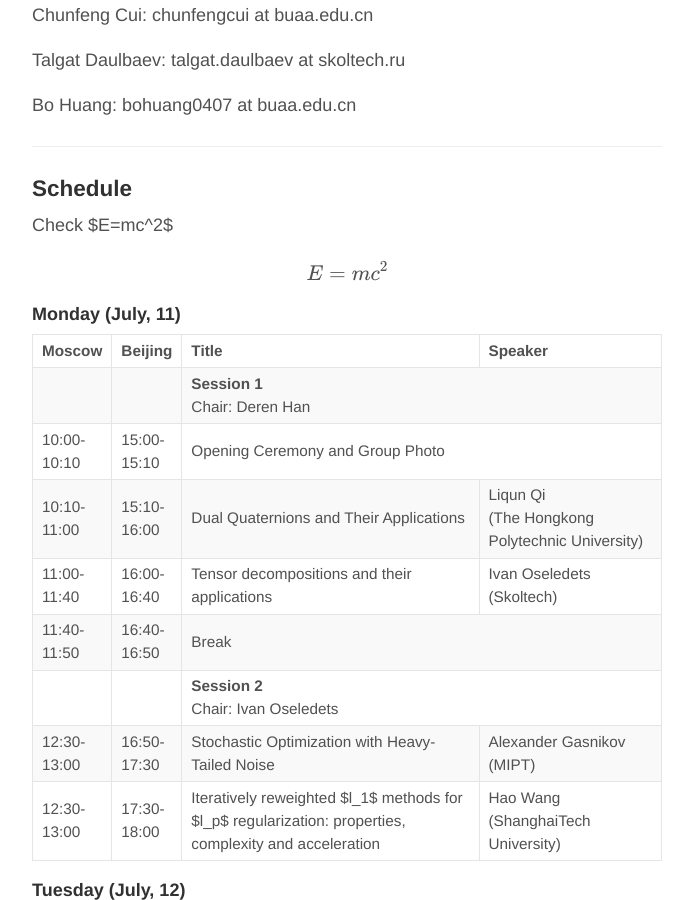
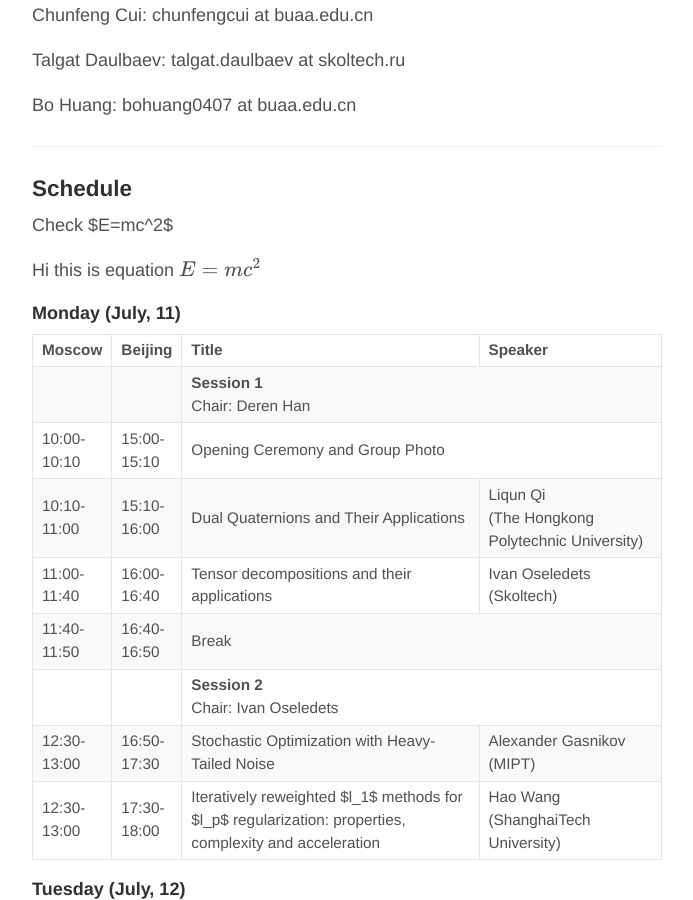
Before and after one commit to Daulbaev/Daulbaev.github.io, a Jekyll site: the page built from _posts/2022-07-09-about.md, in a window 1280 px wide and 900 px high, scrolled down 1310 px. Shown: the whole window, without its empty margins (293-986 px from the left). Built offline with Jekyll 4.4.1, drawn with Linux system fonts in a browser that asks for light colours.

Commit message:
Update 2022-07-09-about.md

```diff
--- a/_posts/2022-07-09-about.md
+++ b/_posts/2022-07-09-about.md
@@ -55,7 +55,7 @@ Bo Huang: bohuang0407 at buaa.edu.cn
 
 Check $E=mc^2$
 
-$$E=mc^2$$
+Hi this is equation $$E=mc^2$$
 
 #### Monday (July, 11)
 
```
